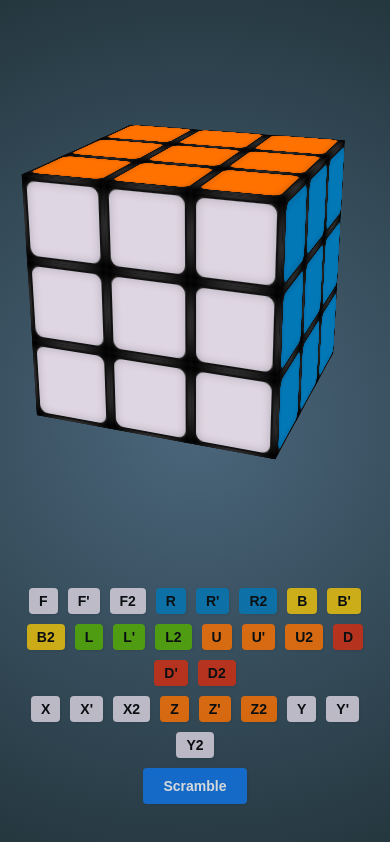
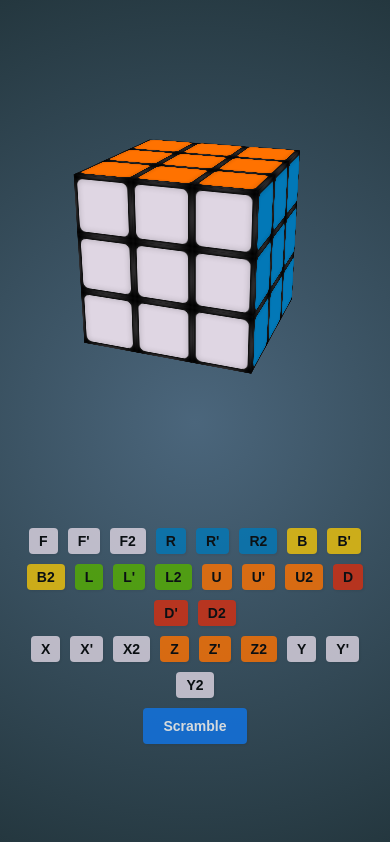
Before and after one commit to jamshedhossan9/rubikscube, a website: page index.html in a window 390 px wide. Drawn offline with Linux system fonts and the light colour scheme.

Commit message:
scale down for small screen

```diff
--- a/custom.js
+++ b/custom.js
@@ -7,6 +7,8 @@ var ready = (callback) => {
 
 
 ready(() => {
+    var windowWidth = window.innerWidth;
+    var windowHeight = window.innerHeight;
     var holdSliceRotation = false;
     var cubeWidth = 240;
     var transitionTime = 500;
@@ -157,6 +159,22 @@ ready(() => {
     document.addEventListener("mouseup", documentMouseUp);
     document.addEventListener("touchend", documentMouseUp);
 
+    function checkScreenSize(){
+        windowWidth = window.innerWidth;
+        windowHeight = window.innerHeight;
+        if(windowWidth < 600 || windowHeight < 600){
+            transitionTime = 400;
+            transitionTimeDelay = 40;
+            cubeBox.closest('.cube-box-wrapper').classList.add('is-small-device');
+            cubeBox.classList.add('transition-small-device');
+        }
+        else{
+            transitionTime = 500;
+            transitionTimeDelay = 50;
+            cubeBox.closest('.cube-box-wrapper').classList.remove('is-small-device');
+            cubeBox.classList.remove('transition-small-device');
+        }
+    }
 
     function transition(add){
         if(typeof add === "undefined") add = true;
@@ -174,6 +192,10 @@ ready(() => {
         else{
             transitionTime = 500;
             transitionTimeDelay = 50;
+            if(windowWidth < 600){
+                transitionTime = 400;
+                transitionTimeDelay = 40;
+            }
             cubeBox.classList.remove('transition-low');
         }
     }
@@ -583,6 +605,7 @@ ready(() => {
         processCommandQueue();
     }
 
+    checkScreenSize();
     initSides();
     transition();
     setTimeout(processCommandQueue, (transitionTime + (transitionTimeDelay * 4)));
@@ -720,4 +743,7 @@ ready(() => {
         el.addEventListener('touchstart', cubeMouseDown);
     });
 
+    window.addEventListener('resize', function(event) {
+        checkScreenSize();
+    }, true);
 });
--- a/src/style.scss
+++ b/src/style.scss
@@ -34,6 +34,9 @@ $colorDown: rgba(250, 2, 2, 0.3);
         justify-content: center;
         align-items: center;
         perspective: $cubeWidth * 4;
+        &.is-small-device{
+            transform: scale(.7);
+        }
     }
     .cube-box{
         width: $cubeWidth;
@@ -249,6 +252,16 @@ $colorDown: rgba(250, 2, 2, 0.3);
                     }
                 }
             }
+            &.transition-small-device{
+                .slice-con{
+                    .slice-single-pillar{
+                        transition: .4s linear;
+                        .slice-single{
+                            transition: .4s linear;
+                        }
+                    }
+                }
+            }
             &.transition-low{
                 .slice-con{
                     .slice-single-pillar{
@@ -260,10 +273,11 @@ $colorDown: rgba(250, 2, 2, 0.3);
                 }
             }
         }
+
     }
 
     .command-btns{
-        padding: 40px 10px;
+        padding: 40px 10px 100px 10px;
         display: flex;
         justify-content: center;
         flex-wrap: wrap;
```
Also changed, not shown: dist/style.css.
